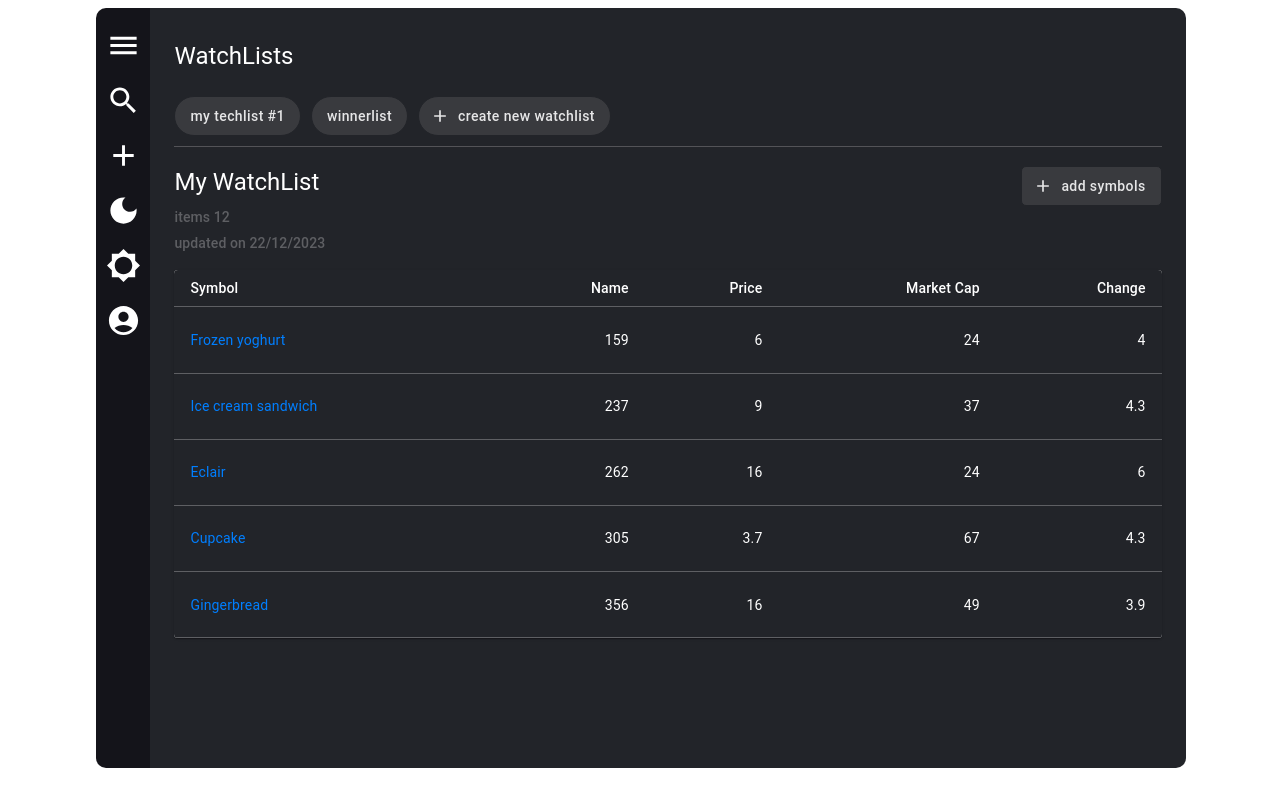
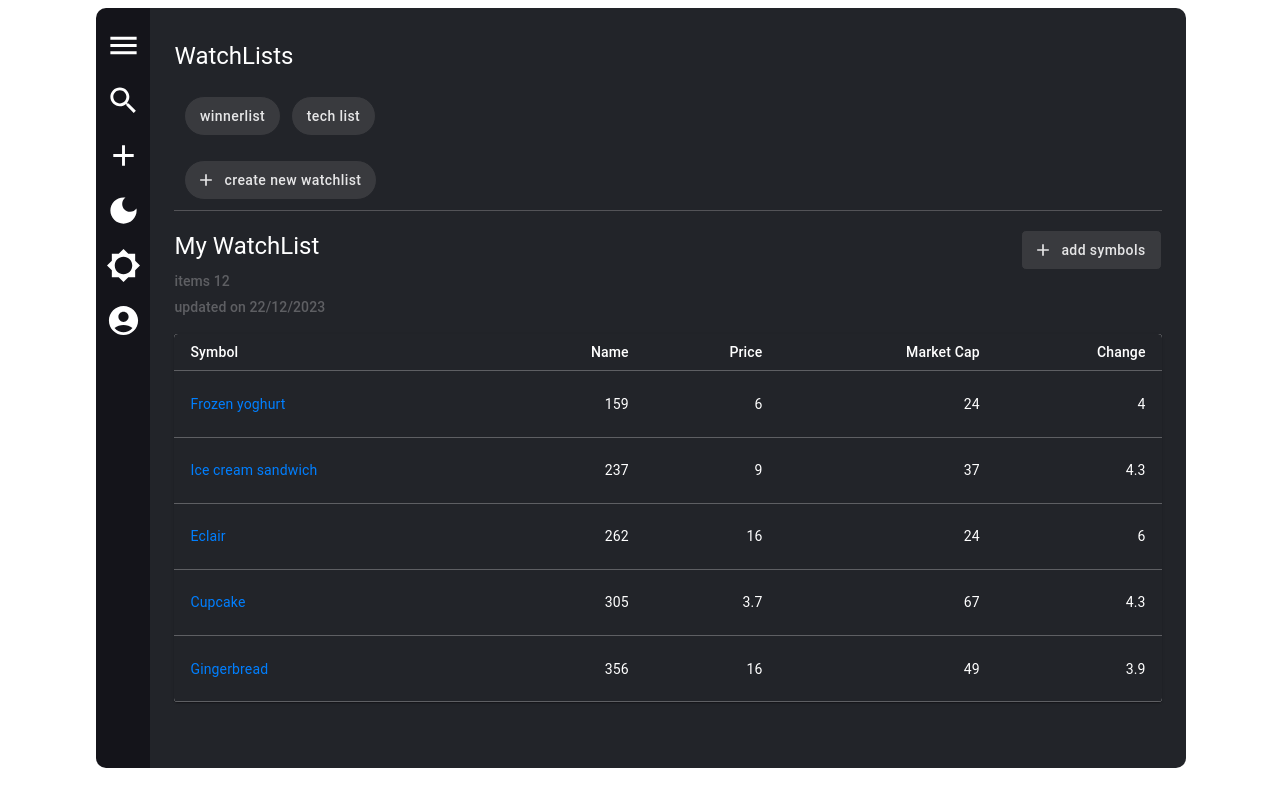
Before and after one commit to Bhaveshvaru/stockList, a React (Create React App) app: page / in a window 1280 px wide. Built offline with nearby package versions, Linux system fonts and the light colour scheme.

Commit message:
added symbol integrtion api

```diff
--- a/package.json
+++ b/package.json
@@ -11,9 +11,11 @@
     "@testing-library/jest-dom": "^5.17.0",
     "@testing-library/react": "^13.4.0",
     "@testing-library/user-event": "^13.5.0",
+    "axios": "^1.6.2",
     "react": "^18.2.0",
     "react-dom": "^18.2.0",
     "react-scripts": "5.0.1",
+    "react-use-websocket": "^3.0.0",
     "web-vitals": "^2.1.4"
   },
   "scripts": {
--- a/src/components/Liststock.jsx
+++ b/src/components/Liststock.jsx
@@ -1,4 +1,4 @@
-import React from 'react'
+import React, { useRef, useState } from 'react'
 import Box from '@mui/material/Box'
 import Typography from '@mui/material/Typography'
 import { Button, styled } from '@mui/material'
@@ -8,6 +8,12 @@ import Stack from '@mui/material/Stack'
 import TextField from '@mui/material/TextField'
 
 const Liststock = () => {
+  const [watchState, setWatchState] = useState([
+    { name: 'WinnerList', id: 2 },
+    { name: 'Tech List', id: 3 },
+  ])
+
+  const [watchlistName, setWatchlistName] = useState('')
   const [open, setOpen] = React.useState(false)
   const handleOpen = () => setOpen(true)
   const handleClose = () => setOpen(false)
@@ -23,23 +29,33 @@ const Liststock = () => {
     borderRadius: '10px',
   }
 
-  const WhiteBorderTextField = styled(TextField)`
-    & label.Mui-focused {
-      border-color: white;
+  const handleListUpdate = () => {
+    if (watchlistName === '') {
+      window.alert('Please add Name in the field!!!')
+    } else {
+      const newItem = {
+        id: Math.floor(Math.random() * 1000) + 1,
+        name: watchlistName,
+      }
+      setWatchState((prevState) => [...prevState, newItem])
+      setWatchlistName('')
+      handleClose()
+    }
   }
 
-    & .MuiOutlinedInput-root {
-      &.Mui-focused fieldset {
-        border-color: white;
+  const inputRef = useRef()
+  const handleInputChange = (event) => {
+    event.preventDefault()
+    const { value } = event.target
+    setWatchlistName(value)
   }
-    }
-  `
 
   return (
     <Box>
       <Typography variant='h5' gutterBottom color={'white'}>
         WatchLists
       </Typography>
+      <Box>
         <Box
           sx={{
             display: 'flex',
@@ -47,8 +63,13 @@ const Liststock = () => {
             marginTop: '1.5rem',
           }}
         >
+          {watchState &&
+            watchState.map((item) => {
+              return (
                 <Button
+                  key={item.id}
                   sx={{
+                    marginLeft: '0.6rem',
                     textTransform: 'lowercase',
                     backgroundColor: '#393A3E',
                     borderRadius: '50px',
@@ -62,28 +83,16 @@ const Liststock = () => {
                   }}
                   variant='outlined'
                 >
-          My techlist #1
+                  {item.name}
                 </Button>
+              )
+            })}
+        </Box>
+
         <Button
           sx={{
-            textTransform: 'lowercase',
-            backgroundColor: '#393A3E',
-            borderRadius: '50px',
-            height: '2.5rem',
-            borderColor: '#222429',
-            color: '#E6E6E7',
-            marginLeft: '10px',
-            '&:hover': {
-              backgroundColor: '#14141A',
-              borderColor: '#222429',
-            },
-          }}
-          variant='outlined'
-        >
-          winnerlist
-        </Button>
-        <Button
-          sx={{
+            marginTop: 3,
+            marginRight: 5,
             textTransform: 'lowercase',
             backgroundColor: '#393A3E',
             borderRadius: '50px',
@@ -103,6 +112,7 @@ const Liststock = () => {
           Create new watchlist
         </Button>
       </Box>
+
       <Modal
         open={open}
         onClose={handleClose}
@@ -142,15 +152,18 @@ const Liststock = () => {
               }}
               variant='outlined'
               startIcon={<AddIcon />}
-              onClick={handleOpen}
+              onClick={handleListUpdate}
             >
-              Create new watchlist
+              Create a new watchlist
             </Button>
           </Box>
 
           <Stack spacing={2} sx={{ width: 400, mt: 5 }}>
-            <WhiteBorderTextField
-              autoComplete='false'
+            <TextField
+              autoComplete='off'
+              onChange={handleInputChange}
+              value={watchlistName}
+              inputRef={inputRef}
               sx={{
                 borderColor: 'white',
                 '&:hover fieldset': {
--- a/src/components/Mylist.jsx
+++ b/src/components/Mylist.jsx
@@ -1,13 +1,103 @@
-import React from 'react'
+import React, { useEffect, useState } from 'react'
 import Box from '@mui/material/Box'
 import Typography from '@mui/material/Typography'
-import { Button, styled } from '@mui/material'
+import { Autocomplete, Button, styled } from '@mui/material'
 import AddIcon from '@mui/icons-material/Add'
 import Modal from '@mui/material/Modal'
 import Stack from '@mui/material/Stack'
 import TextField from '@mui/material/TextField'
+import axios from 'axios'
 
 const Mylist = () => {
+  const [symbolData, setSymbolData] = useState([])
+  const changeHandler = (e) => {
+    const fetchData = async () => {
+      try {
+        const response = await axios.get(
+          `https://api.twelvedata.com/stocks?apikey=${process.env.REACT_APP_SOCKET}`,
+          {
+            params: {
+              symbol: e.target.value,
+              exchange: 'NASDAQ',
+            },
+          }
+        )
+        console.log(response.data)
+        const updatedData = response.data.data.map((item) => {
+          const updatedItem = {}
+          updatedItem.label = item.symbol
+          updatedItem.year = item.name
+          // Add other properties as needed
+          return updatedItem
+        })
+        setSymbolData(updatedData)
+      } catch (error) {
+        // Handle error
+        console.error('Error fetching data:', error)
+      }
+    }
+    fetchData()
+  }
+  //   useEffect(() => {
+  //     // Define the WebSocket endpoint
+  //     const socketEndpoint =
+  //       `wss://ws.twelvedata.com/v1/quotes/price?apikey=${process.env.REACT_APP_SOCKET}`
+
+  //     // Create a new WebSocket instance
+  //     const socket = new WebSocket(socketEndpoint)
+
+  //     // Define the message to be sent
+  //     const subscribeMessage = JSON.stringify({
+  //       action: 'subscribe',
+  //       params: {
+  //         symbols: 'AAPL,RY,BTC/USD',
+  //       },
+  //     })
+
+  //     // Handle the WebSocket connection opening
+  //     socket.onopen = () => {
+  //       console.log('WebSocket connection opened')
+
+  //       // Send the subscribe message when the connection is open
+  //       socket.send(subscribeMessage)
+  //     }
+
+  //     // Handle messages received from the WebSocket server
+  //     socket.onmessage = (event) => {
+  //       const receivedData = JSON.parse(event.data)
+  //       console.log('Received data:', receivedData)
+  //       // Process the received data as needed
+  //     }
+
+  //     // Handle errors that occur.
+  //     socket.onerror = (error) => {
+  //       console.error('WebSocket Error:', error)
+  //     }
+
+  //     // Handle the WebSocket connection closing
+  //     socket.onclose = (event) => {
+  //       console.log('WebSocket connection closed:', event)
+
+  //       // You may want to attempt to reconnect here if needed
+  //     }
+
+  //     // Clean up the WebSocket connection when the component is unmounted
+  //     return () => {
+  //       console.log('Cleaning up WebSocket connection')
+  //       socket.close()
+  //     }
+  //   }, [])
+
+  const top100Films = [
+    { label: 'The Shawshank Redemption', year: 1994 },
+    { label: 'The Godfather', year: 1972 },
+    { label: 'The Godfather: Part II', year: 1974 },
+    { label: 'The Dark Knight', year: 2008 },
+    { label: '12 Angry Men', year: 1957 },
+    { label: "Schindler's List", year: 1993 },
+    { label: 'Pulp Fiction', year: 1994 },
+  ]
+
   const [open, setOpen] = React.useState(false)
   const handleOpen = () => setOpen(true)
   const handleClose = () => setOpen(false)
@@ -119,7 +209,31 @@ const Mylist = () => {
           </Box>
 
           <Stack spacing={2} sx={{ width: 400, mt: 5 }}>
-            <WhiteBorderTextField
+            <Autocomplete
+              disablePortal
+              InputLabelProps={{
+                style: {
+                  color: 'white',
+                },
+              }}
+              id='combo-box-demo'
+              options={top100Films}
+              sx={{ width: 300 }}
+              renderInput={(params) => (
+                <TextField
+                  {...params}
+                  label='Stocks'
+                  onChange={changeHandler}
+                  InputLabelProps={{
+                    style: {
+                      color: 'white',
+                    },
+                  }}
+                />
+              )}
+            />
+            {/* <WhiteBorderTextField
+              onChange={changeHandler}
               sx={{
                 borderColor: 'white',
                 '&:hover fieldset': {
@@ -133,7 +247,7 @@ const Mylist = () => {
                   color: 'white',
                 },
               }}
-            />
+            /> */}
           </Stack>
         </Box>
       </Modal>
```
Also changed, not shown: 2 other files (tests, documents, lock files or other folders). Lines whose indentation alone changed are shown as unchanged.
